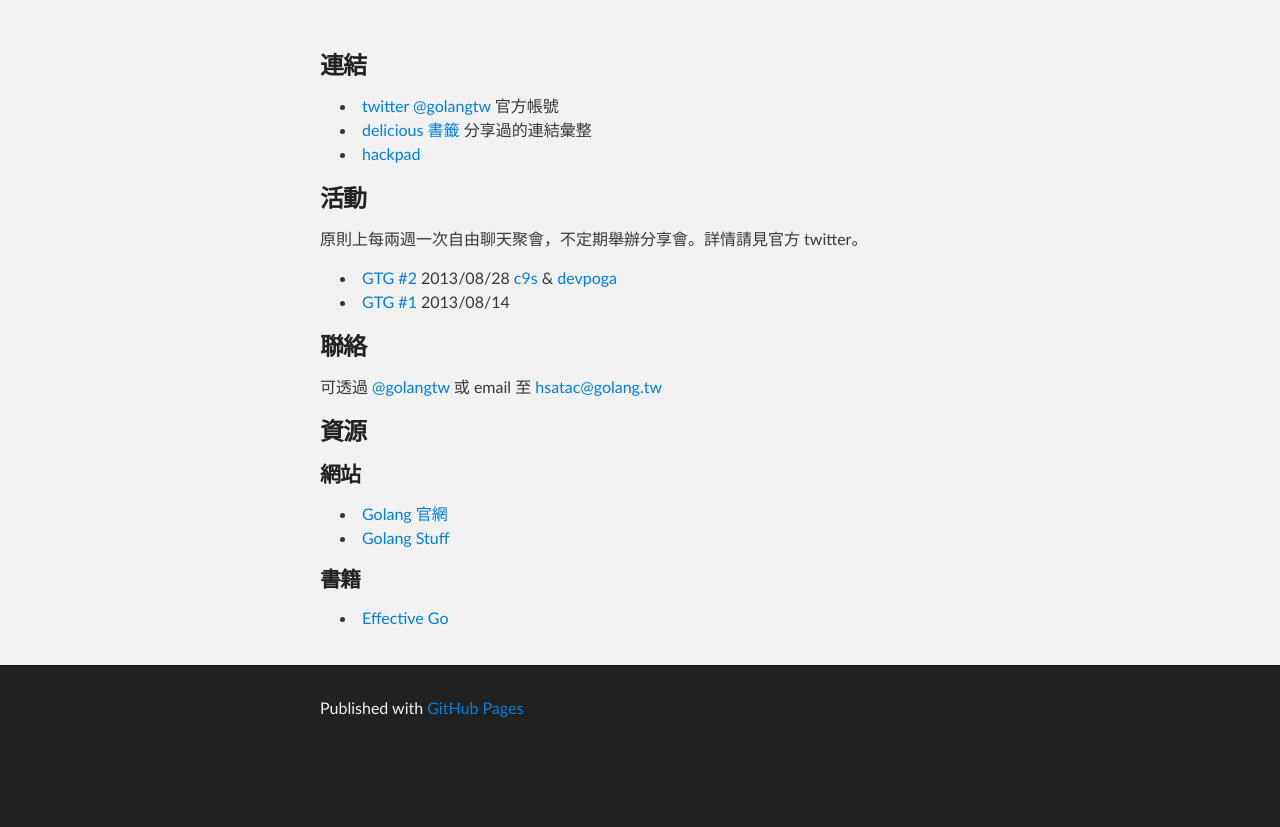
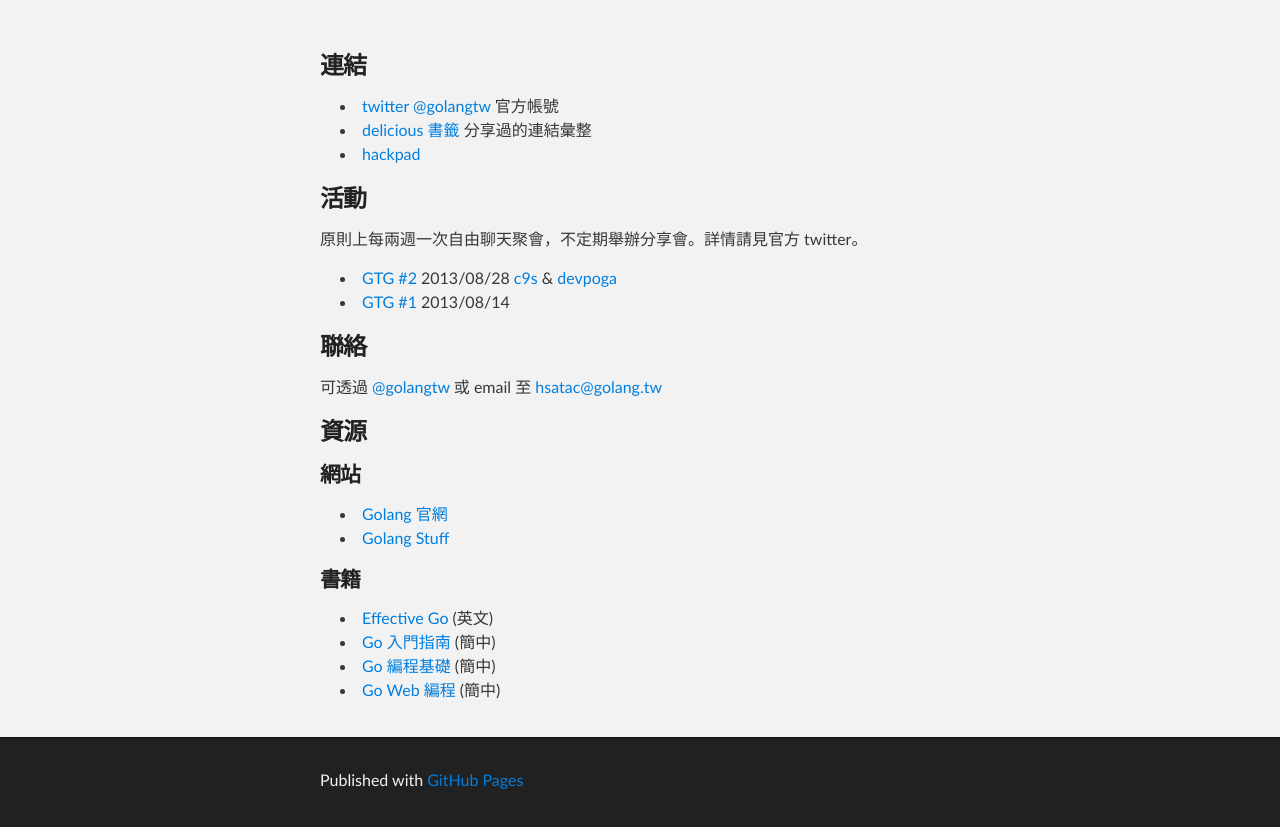
Before and after one commit to golangtw/golangtw.github.io, a plain HTML site: page index.html in a window 1280 px wide. Shown: the part 212-1039 px from the top of the page. Before the commit the page ends 967 px from the top, so only its background shows below. Drawn offline with Linux system fonts and the light colour scheme.

Commit message:
Replace master branch with page content via GitHub

```diff
--- a/index.html
+++ b/index.html
@@ -65,7 +65,14 @@
 <a name="%E6%9B%B8%E7%B1%8D" class="anchor" href="#%E6%9B%B8%E7%B1%8D"><span class="octicon octicon-link"></span></a>書籍</h4>
 
 <ul>
-<li><a href="http://golang.org/doc/effective_go.html">Effective Go</a></li>
+<li>
+<a href="http://golang.org/doc/effective_go.html">Effective Go</a> (英文)</li>
+<li>
+<a href="https://github.com/Unknwon/the-way-to-go_ZH_CN">Go 入門指南</a> (簡中)</li>
+<li>
+<a href="https://github.com/Unknwon/go-fundamental-programming">Go 編程基礎</a> (簡中)</li>
+<li>
+<a href="https://github.com/astaxie/build-web-application-with-golang">Go Web 編程</a> (簡中)</li>
 </ul>
       </section>
     </div>
--- a/params.json
+++ b/params.json
@@ -1 +1 @@
-{"name":"Golang Taiwan","tagline":"Golang 台灣社群","body":"### 連結\r\n\r\n* [twitter](https://twitter.com/golangtw) @golangtw 官方帳號\r\n* [delicious 書籤](https://delicious.com/golangtw) 分享過的連結彙整\r\n* [hackpad](http://golangtw.hackpad.com)\r\n\r\n### 活動\r\n\r\n原則上每兩週一次自由聊天聚會，不定期舉辦分享會。詳情請見官方 twitter。\r\n\r\n* [GTG #2](http://registrano.com/events/gtg2) 2013/08/28 [c9s](https://twitter.com/c9s) & [devpoga](https://twitter.com/devpoga)\r\n* [GTG #1](http://registrano.com/events/gtg1) 2013/08/14\r\n\r\n### 聯絡\r\n\r\n可透過 [@golangtw](https://twitter.com/golangtw) 或 email 至 hsatac@golang.tw\r\n\r\n### 資源\r\n\r\n#### 網站\r\n\r\n* [Golang 官網](http://golang.org/)\r\n* [Golang Stuff](https://github.com/mindreframer/golang-stuff)\r\n\r\n#### 書籍\r\n\r\n* [Effective Go](http://golang.org/doc/effective_go.html)","google":"","note":"Don't delete this file! It's used internally to help with page regeneration."}
+{"name":"Golang Taiwan","tagline":"Golang 台灣社群","body":"### 連結\r\n\r\n* [twitter](https://twitter.com/golangtw) @golangtw 官方帳號\r\n* [delicious 書籤](https://delicious.com/golangtw) 分享過的連結彙整\r\n* [hackpad](http://golangtw.hackpad.com)\r\n\r\n### 活動\r\n\r\n原則上每兩週一次自由聊天聚會，不定期舉辦分享會。詳情請見官方 twitter。\r\n\r\n* [GTG #2](http://registrano.com/events/gtg2) 2013/08/28 [c9s](https://twitter.com/c9s) & [devpoga](https://twitter.com/devpoga)\r\n* [GTG #1](http://registrano.com/events/gtg1) 2013/08/14\r\n\r\n### 聯絡\r\n\r\n可透過 [@golangtw](https://twitter.com/golangtw) 或 email 至 hsatac@golang.tw\r\n\r\n### 資源\r\n\r\n#### 網站\r\n\r\n* [Golang 官網](http://golang.org/)\r\n* [Golang Stuff](https://github.com/mindreframer/golang-stuff)\r\n\r\n#### 書籍\r\n\r\n* [Effective Go](http://golang.org/doc/effective_go.html) (英文)\r\n* [Go 入門指南](https://github.com/Unknwon/the-way-to-go_ZH_CN) (簡中)\r\n* [Go 編程基礎](https://github.com/Unknwon/go-fundamental-programming) (簡中)\r\n* [Go Web 編程](https://github.com/astaxie/build-web-application-with-golang) (簡中)","google":"","note":"Don't delete this file! It's used internally to help with page regeneration."}
```
